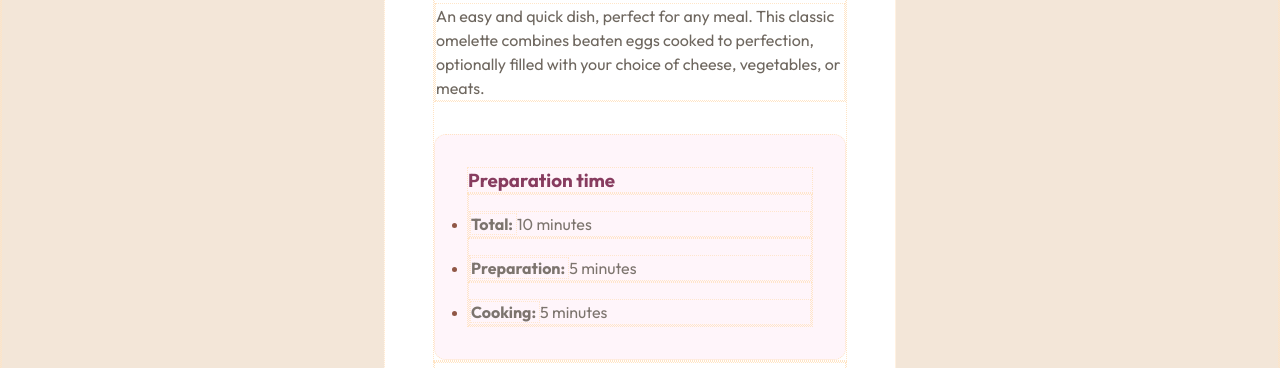
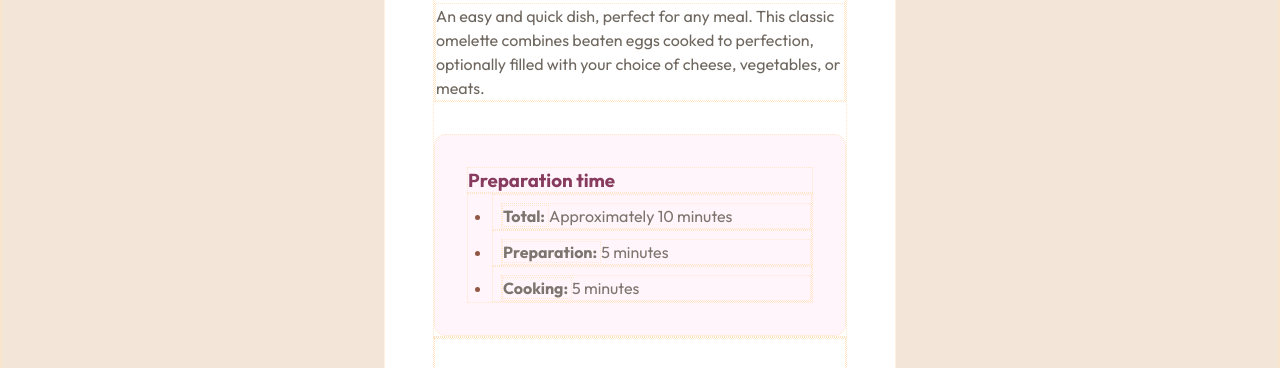
Before and after one commit to dreemanuel/Frontend-Mentor-Recipe-Page, a plain HTML site: page index.html in a window 1280 px wide. Shown: the part 557-925 px from the top of the page. Drawn offline with Linux system fonts and the light colour scheme.

Commit message:
fixed li margin settings

```diff
--- a/css/styles.css
+++ b/css/styles.css
@@ -55,12 +55,18 @@
     font-family: outfit;
     color: var(--rose800)
 }
+ul,
+ol {
+    padding-left: 1.5rem;
+}
 li {
+    font-family: outfit;
     font-weight: 600;
-    color: var(--brown800)
+    color: var(--brown800);
+    padding-left: 0.5rem;
 }
 li p {
-    margin-top: 1rem;
+    margin-top: 0.5rem;
 }
 strong {
     font-weight: 700;
@@ -84,7 +90,8 @@
     padding: 9rem;
 }
 .card {
-    width: 40vw;
+    min-width: 13rem;
+    max-width: 40vw;
     background-color: var(--white);
     display: flex;
     flex-direction: column;
--- a/index.html
+++ b/index.html
@@ -27,9 +27,9 @@
 				</p>
 			</div>
 			<div class="box" id="preparation">
-				<h3>Preparation time</h3>
+        <h3>Preparation time</h3>
 				<ul>
-					<li><p><strong>Total: </strong>10 minutes</p></li>
+					<li><p><strong>Total: </strong>Approximately 10 minutes</p></li>
 					<li><p><strong>Preparation: </strong>5 minutes</p></li>
 					<li><p><strong>Cooking: </strong>5 minutes</p></li>
 				</ul>
@@ -37,9 +37,7 @@
     </header>
     <main class="content">
       <section id="ingredients">
-				<h2 class="subheading">
-					Ingredients
-				</h2>
+        <h2 class="subheading">Ingredients</h2>
         <ul>
           <li><p>1-3 large eggs</p></li>
           <li><p>Salt, to taste</p></li>
```
